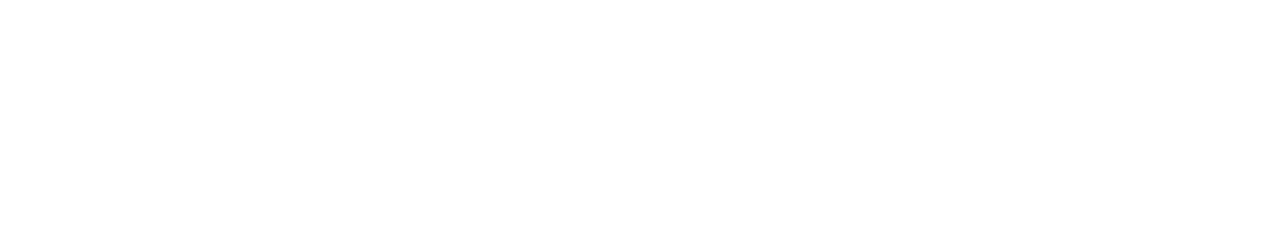
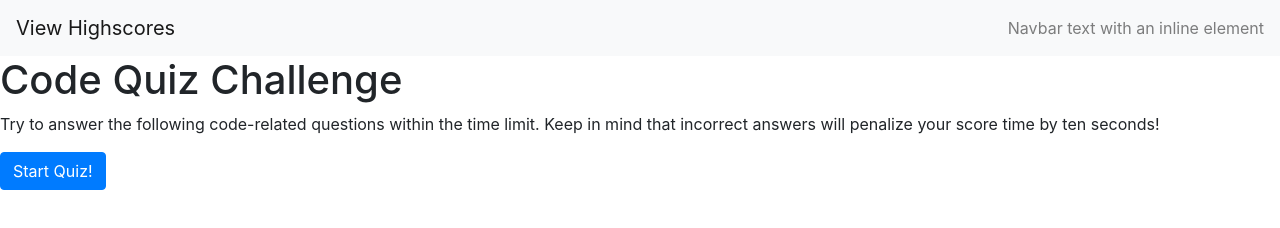
Before and after one commit to dylanbest15/Code-Quiz, a plain HTML site: page index.html in a window 1280 px wide. Drawn offline with nearby package versions, Linux system fonts and the light colour scheme.

Commit message:
added header and main container to html

```diff
--- a/index.html
+++ b/index.html
@@ -10,7 +10,8 @@
     <link rel="stylesheet" href="style.css">
 
     <!-- Bootstrap CDN -->
-    <link rel="stylesheet" href="https://stackpath.bootstrapcdn.com/bootstrap/4.5.0/css/bootstrap.min.css" integrity="sha384-9aIt2nRpC12Uk9gS9baDl411NQApFmC26EwAOH8WgZl5MYYxFfc+NcPb1dKGj7Sk" crossorigin="anonymous">
+    <link rel="stylesheet" href="https://stackpath.bootstrapcdn.com/bootstrap/4.5.0/css/bootstrap.min.css"
+        integrity="sha384-9aIt2nRpC12Uk9gS9baDl411NQApFmC26EwAOH8WgZl5MYYxFfc+NcPb1dKGj7Sk" crossorigin="anonymous">
 
     <!-- Jquery CDN -->
     <script src="https://code.jquery.com/jquery-3.5.1.min.js"
@@ -19,6 +20,21 @@
 
 <body>
 
+    <!-- header for highscores and timer -->
+    <nav class="navbar navbar-light bg-light">
+        <a class="navbar-brand" href="#">View Highscores</a>
+        <span class="navbar-text">
+            Navbar text with an inline element
+        </span>
+    </nav>
+
+    <!-- main container -->
+    <main>
+        <h1>Code Quiz Challenge</h1>
+        <p>Try to answer the following code-related questions within the time limit.
+            Keep in mind that incorrect answers will penalize your score time by ten seconds!</p>
+        <button type="button" class="btn btn-primary">Start Quiz!</button>
+    </main>
 
     <!-- link to javascript -->
     <script src="script.js"></script>
```
